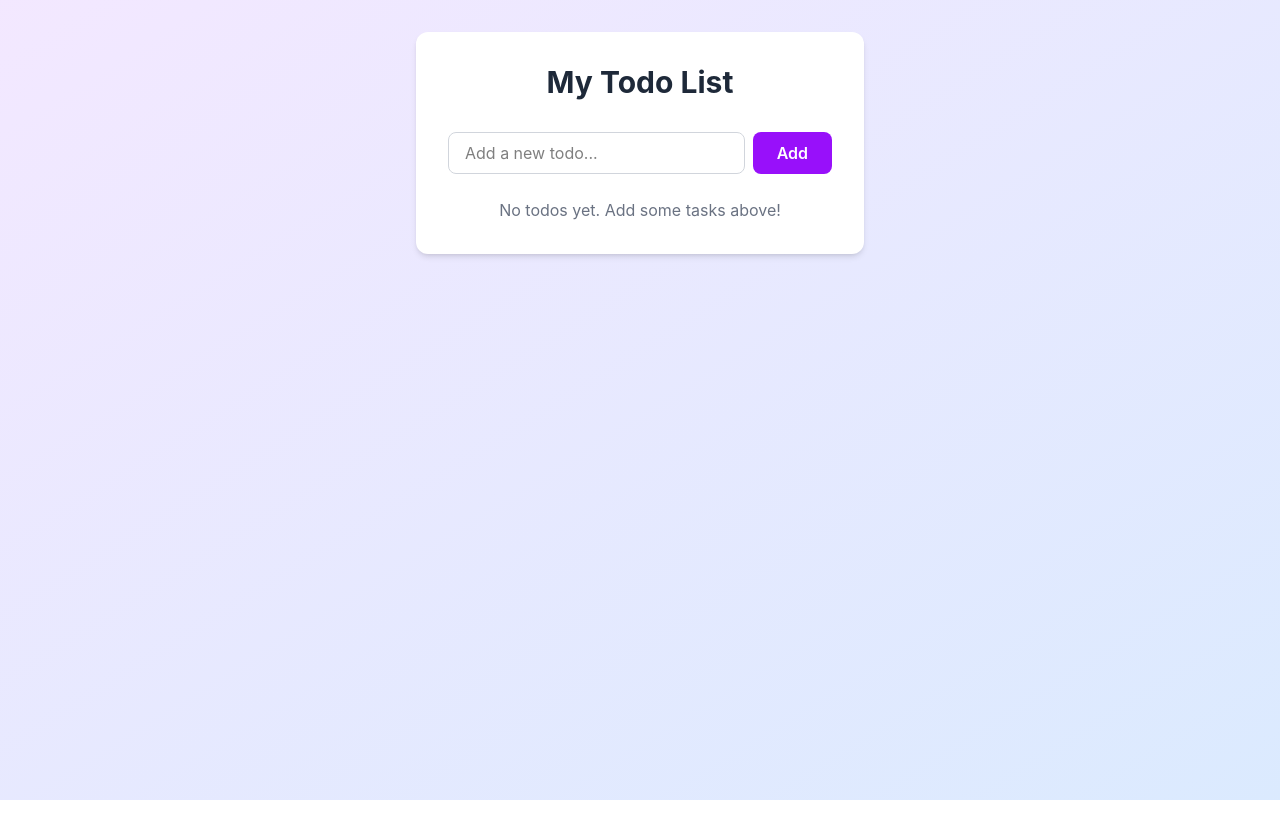
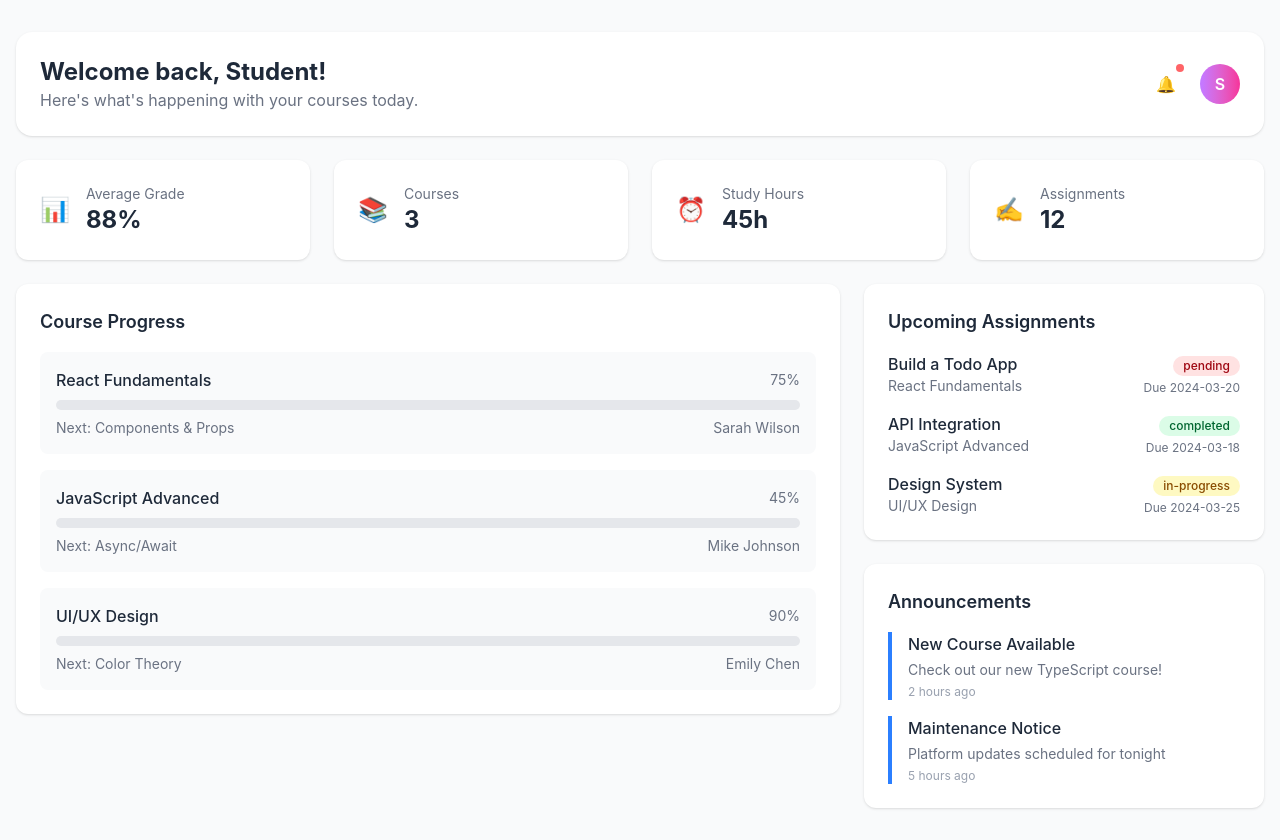
Before and after one commit to mohamed-zaa/my-react-app, a React (Vite) app: page / in a window 1280 px wide. Before the commit the page ends 800 px from the top, so only its background shows below. Built offline with nearby package versions, Linux system fonts and the light colour scheme.

Commit message:
student dashboard

```diff
--- a/src/App.jsx
+++ b/src/App.jsx
@@ -19,89 +19,247 @@
 // export default App;
 
 
+
+
+
+
+// import { useState } from 'react';
+
+// function App() {
+//   const [todos, setTodos] = useState([]);
+//   const [inputValue, setInputValue] = useState('');
+
+//   const handleSubmit = (e) => {
+//     e.preventDefault();
+//     if (!inputValue.trim()) return;
+//     setTodos([...todos, { id: Date.now(), text: inputValue, completed: false }]);
+//     setInputValue('');
+//   };
+
+//   const toggleTodo = (id) => {
+//     setTodos(todos.map(todo =>
+//       todo.id === id ? { ...todo, completed: !todo.completed } : todo
+//     ));
+//   };
+
+//   const deleteTodo = (id) => {
+//     setTodos(todos.filter(todo => todo.id !== id));
+//   };
+
+//   return (
+//     <div className="min-h-screen bg-gradient-to-br from-purple-100 to-blue-100 py-8 px-4">
+//       <div className="max-w-md mx-auto bg-white rounded-xl shadow-md overflow-hidden">
+//         <div className="p-8">
+//           <h1 className="text-3xl font-bold text-center mb-8 text-gray-800">
+//             My Todo List
+//           </h1>
+
+//           <form onSubmit={handleSubmit} className="mb-6">
+//             <div className="flex gap-2">
+//               <input
+//                 type="text"
+//                 value={inputValue}
+//                 onChange={(e) => setInputValue(e.target.value)}
+//                 placeholder="Add a new todo..."
+//                 className="flex-1 px-4 py-2 border border-gray-300 rounded-lg focus:outline-none focus:ring-2 focus:ring-purple-500 focus:border-transparent"
+//               />
+//               <button
+//                 type="submit"
+//                 className="px-6 py-2 bg-purple-600 text-white font-semibold rounded-lg hover:bg-purple-700 focus:outline-none focus:ring-2 focus:ring-purple-500 focus:ring-offset-2 transition-colors"
+//               >
+//                 Add
+//               </button>
+//             </div>
+//           </form>
+
+//           <div className="space-y-3">
+//             {todos.map(todo => (
+//               <div
+//                 key={todo.id}
+//                 className="flex items-center gap-3 p-3 bg-gray-50 rounded-lg hover:bg-gray-100 transition-colors group"
+//               >
+//                 <input
+//                   type="checkbox"
+//                   checked={todo.completed}
+//                   onChange={() => toggleTodo(todo.id)}
+//                   className="h-5 w-5 rounded border-gray-300 text-purple-600 focus:ring-purple-500"
+//                 />
+//                 <span className={`flex-1 ${todo.completed ? 'text-gray-400 line-through' : 'text-gray-700'}`}>
+//                   {todo.text}
+//                 </span>
+//                 <button
+//                   onClick={() => deleteTodo(todo.id)}
+//                   className="opacity-0 group-hover:opacity-100 px-2 py-1 text-red-600 hover:text-red-700 focus:outline-none transition-opacity"
+//                 >
+//                   Delete
+//                 </button>
+//               </div>
+//             ))}
+//           </div>
+
+//           {todos.length === 0 && (
+//             <p className="text-center text-gray-500 mt-6">
+//               No todos yet. Add some tasks above!
+//             </p>
+//           )}
+//         </div>
+//       </div>
+//     </div>
+//   );
+// }
+
+// export default App;
+
+
+
+
+
+
+
+
+
 import { useState } from 'react';
 
-function App() {
-  const [todos, setTodos] = useState([]);
-  const [inputValue, setInputValue] = useState('');
+function StudentDashboard() {
+  const [activeTab, setActiveTab] = useState('overview');
 
-  const handleSubmit = (e) => {
-    e.preventDefault();
-    if (!inputValue.trim()) return;
-    setTodos([...todos, { id: Date.now(), text: inputValue, completed: false }]);
-    setInputValue('');
-  };
+  const courses = [
+    { id: 1, name: 'React Fundamentals', progress: 75, instructor: 'Sarah Wilson', nextLesson: 'Components & Props', color: 'blue' },
+    { id: 2, name: 'JavaScript Advanced', progress: 45, instructor: 'Mike Johnson', nextLesson: 'Async/Await', color: 'purple' },
+    { id: 3, name: 'UI/UX Design', progress: 90, instructor: 'Emily Chen', nextLesson: 'Color Theory', color: 'pink' },
+  ];
 
-  const toggleTodo = (id) => {
-    setTodos(todos.map(todo =>
-      todo.id === id ? { ...todo, completed: !todo.completed } : todo
-    ));
-  };
+  const assignments = [
+    { id: 1, title: 'Build a Todo App', course: 'React Fundamentals', dueDate: '2024-03-20', status: 'pending' },
+    { id: 2, title: 'API Integration', course: 'JavaScript Advanced', dueDate: '2024-03-18', status: 'completed' },
+    { id: 3, title: 'Design System', course: 'UI/UX Design', dueDate: '2024-03-25', status: 'in-progress' },
+  ];
 
-  const deleteTodo = (id) => {
-    setTodos(todos.filter(todo => todo.id !== id));
-  };
+  const announcements = [
+    { id: 1, title: 'New Course Available', message: 'Check out our new TypeScript course!', time: '2 hours ago' },
+    { id: 2, title: 'Maintenance Notice', message: 'Platform updates scheduled for tonight', time: '5 hours ago' },
+  ];
+
+  const stats = [
+    { label: 'Average Grade', value: '88%', icon: '📊' },
+    { label: 'Courses', value: '3', icon: '📚' },
+    { label: 'Study Hours', value: '45h', icon: '⏰' },
+    { label: 'Assignments', value: '12', icon: '✍️' },
+  ];
 
   return (
-    <div className="min-h-screen bg-gradient-to-br from-purple-100 to-blue-100 py-8 px-4">
-      <div className="max-w-md mx-auto bg-white rounded-xl shadow-md overflow-hidden">
-        <div className="p-8">
-          <h1 className="text-3xl font-bold text-center mb-8 text-gray-800">
-            My Todo List
-          </h1>
+    <div className="min-h-screen bg-gray-50 py-8 px-4">
+      <div className="max-w-7xl mx-auto">
 
-          <form onSubmit={handleSubmit} className="mb-6">
-            <div className="flex gap-2">
-              <input
-                type="text"
-                value={inputValue}
-                onChange={(e) => setInputValue(e.target.value)}
-                placeholder="Add a new todo..."
-                className="flex-1 px-4 py-2 border border-gray-300 rounded-lg focus:outline-none focus:ring-2 focus:ring-purple-500 focus:border-transparent"
-              />
-              <button
-                type="submit"
-                className="px-6 py-2 bg-purple-600 text-white font-semibold rounded-lg hover:bg-purple-700 focus:outline-none focus:ring-2 focus:ring-purple-500 focus:ring-offset-2 transition-colors"
-              >
-                Add
-              </button>
+        <div className="bg-white rounded-2xl shadow-sm p-6 mb-6">
+          <div className="flex items-center justify-between">
+            <div>
+              <h1 className="text-2xl font-bold text-gray-800">Welcome back, Student!</h1>
+              <p className="text-gray-500">Here's what's happening with your courses today.</p>
             </div>
-          </form>
-
-          <div className="space-y-3">
-            {todos.map(todo => (
-              <div
-                key={todo.id}
-                className="flex items-center gap-3 p-3 bg-gray-50 rounded-lg hover:bg-gray-100 transition-colors group"
-              >
-                <input
-                  type="checkbox"
-                  checked={todo.completed}
-                  onChange={() => toggleTodo(todo.id)}
-                  className="h-5 w-5 rounded border-gray-300 text-purple-600 focus:ring-purple-500"
-                />
-                <span className={`flex-1 ${todo.completed ? 'text-gray-400 line-through' : 'text-gray-700'}`}>
-                  {todo.text}
-                </span>
-                <button
-                  onClick={() => deleteTodo(todo.id)}
-                  className="opacity-0 group-hover:opacity-100 px-2 py-1 text-red-600 hover:text-red-700 focus:outline-none transition-opacity"
-                >
-                  Delete
+            <div className="flex items-center space-x-4">
+              <div className="relative">
+                <span className="absolute top-0 right-0 block h-2 w-2 rounded-full bg-red-400 ring-2 ring-white" />
+                <button className="p-2 text-gray-400 hover:text-gray-500">
+                  🔔
                 </button>
               </div>
-            ))}
+              <div className="h-10 w-10 rounded-full bg-gradient-to-r from-purple-400 to-pink-500 flex items-center justify-center text-white font-semibold">
+                S
+              </div>
+            </div>
+          </div>
+        </div>
+
+
+        <div className="grid grid-cols-1 md:grid-cols-4 gap-6 mb-6">
+          {stats.map((stat, index) => (
+            <div key={index} className="bg-white rounded-xl shadow-sm p-6">
+              <div className="flex items-center">
+                <div className="text-2xl mr-4">{stat.icon}</div>
+                <div>
+                  <div className="text-sm text-gray-500">{stat.label}</div>
+                  <div className="text-2xl font-bold text-gray-800">{stat.value}</div>
+                </div>
+              </div>
+            </div>
+          ))}
+        </div>
+
+
+        <div className="grid grid-cols-1 lg:grid-cols-3 gap-6">
+
+          <div className="lg:col-span-2">
+            <div className="bg-white rounded-xl shadow-sm p-6">
+              <h2 className="text-lg font-semibold text-gray-800 mb-4">Course Progress</h2>
+              <div className="space-y-4">
+                {courses.map(course => (
+                  <div key={course.id} className="bg-gray-50 rounded-lg p-4">
+                    <div className="flex justify-between items-center mb-2">
+                      <h3 className="font-medium text-gray-800">{course.name}</h3>
+                      <span className="text-sm text-gray-500">{course.progress}%</span>
+                    </div>
+                    <div className="w-full bg-gray-200 rounded-full h-2.5">
+                      <div
+                        className={`h-2.5 rounded-full bg-${course.color}-500`}
+                        style={{ width: `${course.progress}%` }}
+                      ></div>
+                    </div>
+                    <div className="mt-2 flex justify-between text-sm">
+                      <span className="text-gray-500">Next: {course.nextLesson}</span>
+                      <span className="text-gray-500">{course.instructor}</span>
+                    </div>
+                  </div>
+                ))}
+              </div>
+            </div>
           </div>
 
-          {todos.length === 0 && (
-            <p className="text-center text-gray-500 mt-6">
-              No todos yet. Add some tasks above!
-            </p>
-          )}
+
+          <div className="space-y-6">
+
+            <div className="bg-white rounded-xl shadow-sm p-6">
+              <h2 className="text-lg font-semibold text-gray-800 mb-4">Upcoming Assignments</h2>
+              <div className="space-y-4">
+                {assignments.map(assignment => (
+                  <div key={assignment.id} className="flex items-center justify-between">
+                    <div>
+                      <h3 className="font-medium text-gray-800">{assignment.title}</h3>
+                      <p className="text-sm text-gray-500">{assignment.course}</p>
+                    </div>
+                    <div className="text-right">
+                      <span className={`inline-flex items-center px-2.5 py-0.5 rounded-full text-xs font-medium
+                        ${assignment.status === 'completed' ? 'bg-green-100 text-green-800' :
+                          assignment.status === 'in-progress' ? 'bg-yellow-100 text-yellow-800' :
+                            'bg-red-100 text-red-800'
+                        }`}>
+                        {assignment.status}
+                      </span>
+                      <p className="text-xs text-gray-500 mt-1">Due {assignment.dueDate}</p>
+                    </div>
+                  </div>
+                ))}
+              </div>
+            </div>
+
+
+            <div className="bg-white rounded-xl shadow-sm p-6">
+              <h2 className="text-lg font-semibold text-gray-800 mb-4">Announcements</h2>
+              <div className="space-y-4">
+                {announcements.map(announcement => (
+                  <div key={announcement.id} className="border-l-4 border-blue-500 pl-4">
+                    <h3 className="font-medium text-gray-800">{announcement.title}</h3>
+                    <p className="text-sm text-gray-500 mt-1">{announcement.message}</p>
+                    <p className="text-xs text-gray-400 mt-1">{announcement.time}</p>
+                  </div>
+                ))}
+              </div>
+            </div>
+          </div>
         </div>
       </div>
     </div>
   );
 }
 
-export default App;
+export default StudentDashboard;
```
